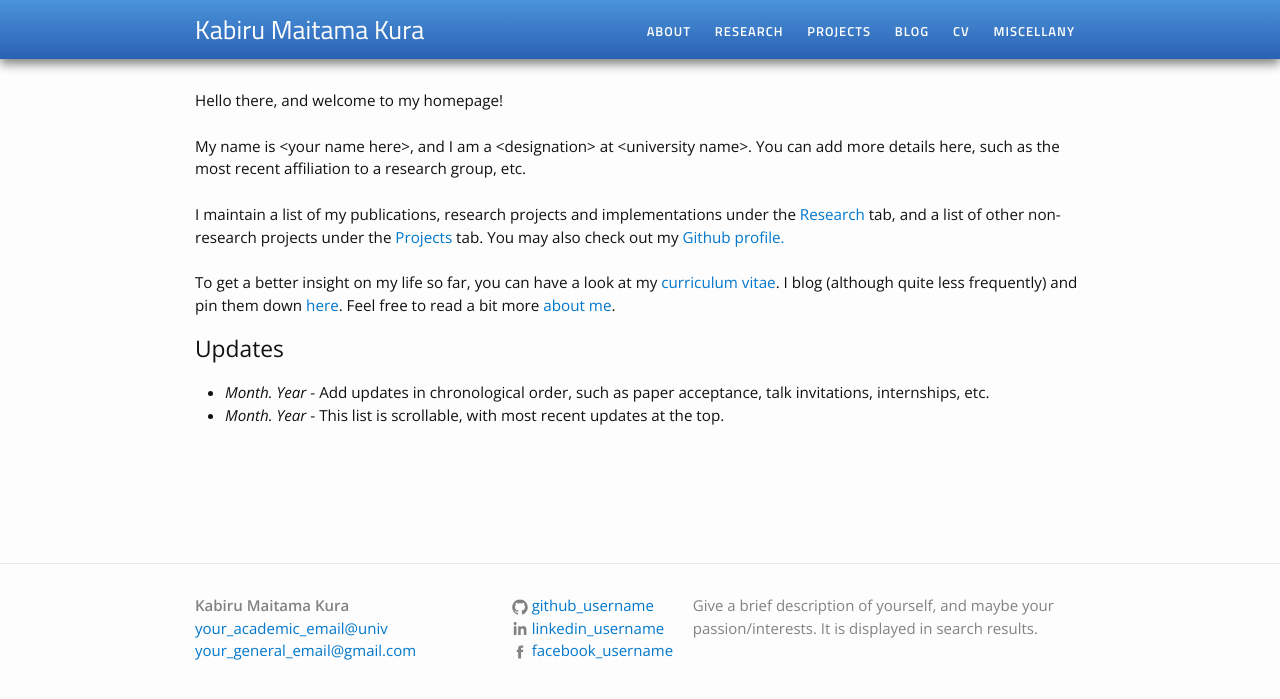
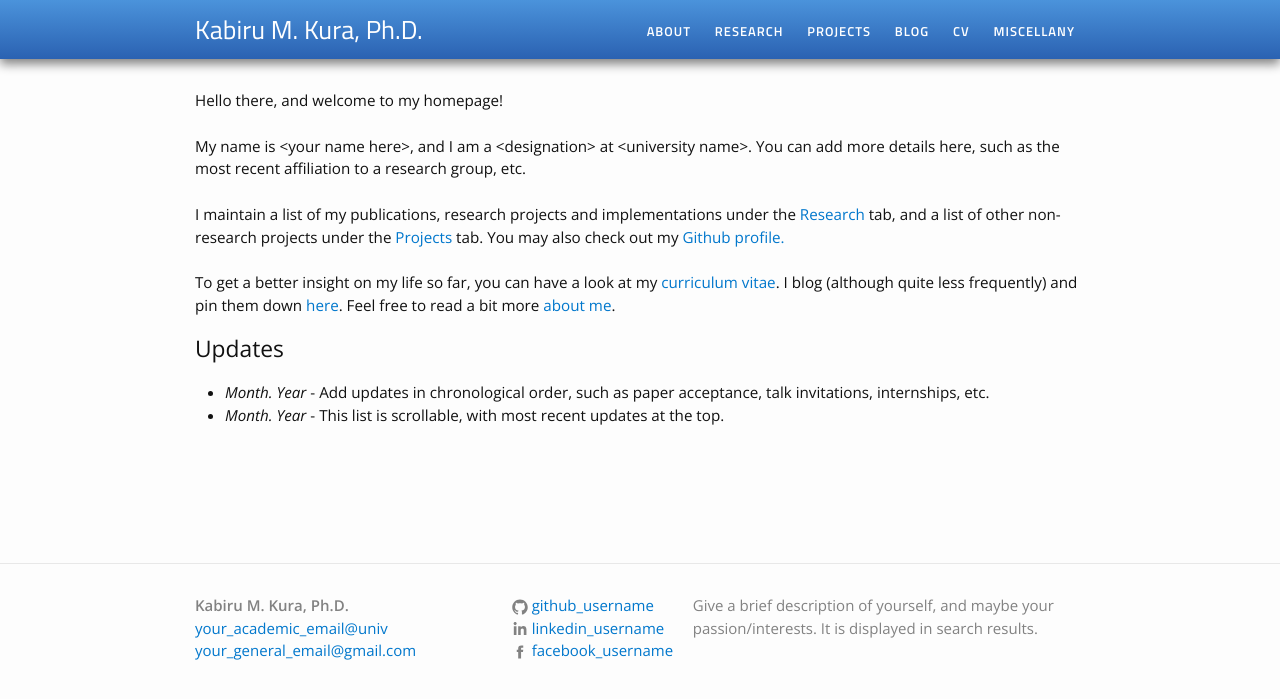
Before and after one commit to kmkura/kmkura.github.io, a Jekyll site: the page built from index.html, in a window 1280 px wide. Shown: the top 699 px of the page. Built offline with Jekyll 4.4.1, drawn with Linux system fonts in a browser that asks for light colours.

Commit message:
Update _config.yml

```diff
--- a/_config.yml
+++ b/_config.yml
@@ -1,5 +1,5 @@
 # Site settings
-title: Kabiru Maitama Kura
+title: Kabiru M. Kura, Ph.D.
 general_email: your_general_email@gmail.com
 academic_email: your_academic_email@univ
 
```
